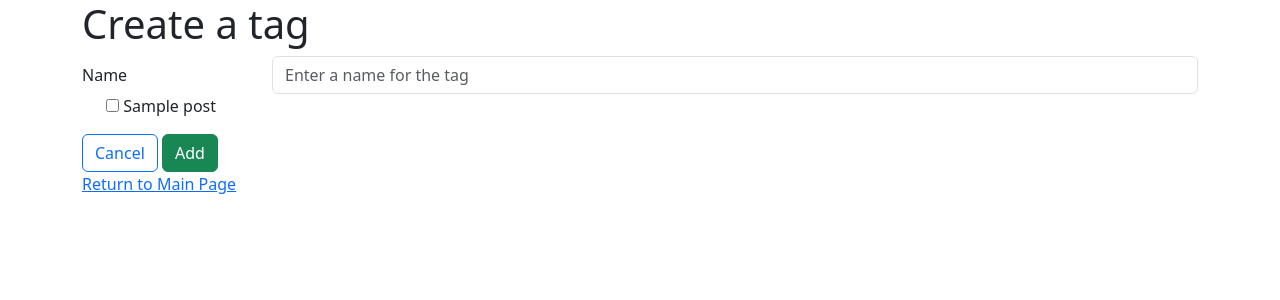
After one commit to SharonBeth/USF_27.2_Blogly-Part-II, a Flask app: page /tags/new in a window 1280 px wide. The commit adds this page. Shown: the top 300 px of the page. Run offline with Flask 3, Linux system fonts and the light colour scheme; tables that the repository leaves empty hold one stand-in row (values such as "Sample post"); some libraries are stand-ins or nearby versions.

Commit message:
Blogly-Part III for submitting

```diff
--- a/app.py
+++ b/app.py
@@ -1,9 +1,10 @@
 """Blogly application."""
 
-from flask import Flask, render_template, request, redirect
-from models import db, connect_db, User, Post
+
+from models import db, connect_db, User, Post, Tag, PostTag
 from flask_sqlalchemy import SQLAlchemy
 from sqlalchemy import text
+from flask import Flask, render_template, request, redirect, flash
 # from flask_debugtoolbar import DebugToolbarExtension
 
 app = Flask(__name__)
@@ -16,14 +17,17 @@ app.app_context().push()
 connect_db(app)
 db.create_all()
 
-# app.config['SECRET_KEY'] = "SECRET!"
+app.config['SECRET_KEY'] = "SECRET!"
 # debug = DebugToolbarExtension(app)
 
+
+######## User routes############
 @app.route("/")
 def user_list():
     """Displays user listing page. Main page"""
 
     users = User.query.all()
+
     return render_template('user_list.html', users=users)
 
 @app.route("/create_user")
@@ -76,23 +80,36 @@ def delete_user(user_id):
 
     return redirect("/")
 
+#######################Post routes#########################################
+
 @app.route("/new_post/<int:user_id>")
 def enter_post(user_id):
     user=User.query.get(user_id)
-
-    return render_template('new_post.html', user_id=user_id, user=user)
+    tags=Tag.query.all()
+    return render_template('new_post.html', user_id=user_id, user=user, tags=tags)
 
 @app.route("/new_post/<int:user_id>", methods=["POST"])
 def post_the_post(user_id):
     """Displays create_user page. """
-    title = request.form['title']
-    content  = request.form['content']
-    user_id=user_id
-    post = Post(title=title, content=content, user_id=user_id)
-    db.session.add(post)
+    # title = request.form['title']
+    # content  = request.form['content']
+    # user_id=user_id
+    # post = Post(title=title, content=content, user_id=user_id)
+    # db.session.add(post)
+    # db.session.commit()
+    # return redirect("/")
+
+    user=User.query.get_or_404(user_id)
+    tag_ids = [int(num) for num in request.form.getlist("tags")]
+    tags = Tag.query.filter(Tag.id.in_(tag_ids)).all()
+
+    new_post = Post(title=request.form['title'],
+                    content=request.form['content'],
+                    user=user,
+                    tags=tags)
+    db.session.add(new_post)
     db.session.commit()
     return redirect("/")
-
 
 @app.route("/post_details/<int:post_id>")
 def post_details(post_id):
@@ -105,7 +122,8 @@ def post_details(post_id):
 def edit_post_view(post_id):
     """View the Edit page of the Post"""
     post=Post.query.get(post_id)
-    return render_template('edit_post.html', post=post)
+    tags=Tag.query.all()
+    return render_template('edit_post.html', post=post, tags=tags)
 
 
 @app.route("/edit_post/<int:post_id>", methods=["POST"])
@@ -115,12 +133,15 @@ def edit_post(post_id):
     update_post.title = request.form['title']
     update_post.content  = request.form['content']
 
+    tag_ids = [int(num) for num in request.form.getlist("tags")]
+    update_post.tags = Tag.query.filter(Tag.id.in_(tag_ids)).all()
+
     db.session.add(update_post)
     db.session.commit()
 
     return redirect('/')
 
-@app.route("/delete_post/<int:post_id>")
+@app.route("/delete_post/<int:post_id>", methods=["POST"])
 def delete_post(post_id):
     """Delete post"""
     delete_post = Post.query.get_or_404(post_id)
@@ -128,3 +149,80 @@ def delete_post(post_id):
     db.session.commit()
 
     return redirect('/')
+
+############################Tag routes################################
+
+@app.route('/tags')
+def tags_index():
+    """Show a page with info on all tags"""
+
+    tags = Tag.query.all()
+    return render_template('tag_list.html', tags=tags)
+
+
+@app.route('/tags/new')
+def tags_new_form():
+    """Show a form to create a new tag"""
+
+    posts = Post.query.all()
+    return render_template('create_tag.html', posts=posts)
+
+
+@app.route("/tags/new", methods=["POST"])
+def tags_new():
+    """Handle form submission for creating a new tag"""
+
+    post_ids = [int(num) for num in request.form.getlist("posts")]
+    posts = Post.query.filter(Post.id.in_(post_ids)).all()
+    new_tag = Tag(name=request.form['name'], posts=posts)
+
+    db.session.add(new_tag)
+    db.session.commit()
+    flash(f"Tag '{new_tag.name}' added.")
+
+    return redirect("/tags")
+
+
+@app.route('/tags/<int:tag_id>')
+def tags_show(tag_id):
+    """Show a page with info on a specific tag"""
+
+    tag = Tag.query.get_or_404(tag_id)
+    return render_template('tag_details.html', tag=tag)
+
+
+@app.route('/tags/<int:tag_id>/edit')
+def tags_edit_form(tag_id):
+    """Show a form to edit an existing tag"""
+
+    tag = Tag.query.get_or_404(tag_id)
+    posts = Post.query.all()
+    return render_template('edit_tag.html', tag=tag, posts=posts)
+
+
+@app.route('/tags/<int:tag_id>/edit', methods=["POST"])
+def tags_edit(tag_id):
+    """Handle form submission for updating an existing tag"""
+
+    tag = Tag.query.get_or_404(tag_id)
+    tag.name = request.form['name']
+    post_ids = [int(num) for num in request.form.getlist("posts")]
+    tag.posts = Post.query.filter(Post.id.in_(post_ids)).all()
+
+    db.session.add(tag)
+    db.session.commit()
+    flash(f"Tag '{tag.name}' edited.")
+
+    return redirect("/tags")
+
+
+@app.route('/tags/<int:tag_id>/delete', methods=["POST"])
+def tags_destroy(tag_id):
+    """Handle form submission for deleting an existing tag"""
+
+    tag = Tag.query.get_or_404(tag_id)
+    db.session.delete(tag)
+    db.session.commit()
+    flash(f"Tag '{tag.name}' deleted.")
+
+    return redirect("/tags")
--- a/requirements.txt
+++ b/requirements.txt
@@ -1,5 +1,6 @@
 click==8.1.3
 Flask==2.2.3
+SQLAlchemy==2.0.5.post1
 Flask-SQLAlchemy==3.0.3
 greenlet==2.0.2
 importlib-metadata==6.0.0
@@ -7,7 +8,6 @@ itsdangerous==2.1.2
 Jinja2==3.1.2
 MarkupSafe==2.1.2
 psycopg2-binary==2.9.5
-SQLAlchemy==2.0.5.post1
 typing_extensions==4.5.0
 Werkzeug==2.2.3
 zipp==3.15.0
--- /dev/null
+++ b/templates/create_tag.html
@@ -0,0 +1,38 @@
+{% extends 'index.html' %}
+{% block title %} Create a tag {% endblock %}
+
+{% block content %}
+<h1>Create a tag</h1>
+
+<form method="POST" action="/tags/new">
+
+    <div class="form-group row">
+        <label for="name" class="col-sm-2 col-form-label d-flex align-items-center">
+            Name
+        </label>
+        <div class="col-sm-10">
+            <input type="text" class="form-control" id="name" name="name" placeholder="Enter a name for the tag">
+        </div>
+    </div>
+
+    <div class="form-check form-group row">
+        {% for post in posts %}
+        <div>
+            <input class="form-input" type="checkbox" value="{{ post.id }}" id="post_{{ post.id }}" name="posts">
+            <label class="form-check-label" for="post_{{ post.id }}">
+                {{ post.title }}
+            </label>
+        </div>
+        {% endfor %}
+    </div>
+
+    <div class="mt-3 form-group row">
+        <div class="ml-auto mr-3">
+            <a href="/tags" class="btn btn-outline-primary">Cancel</a>
+            <button type="submit" class="btn btn-success">Add</button>
+        </div>
+    </div>
+
+</form>
+
+{% endblock %}
--- a/templates/user_list.html
+++ b/templates/user_list.html
@@ -1,5 +1,5 @@
 {% extends 'index.html' %}
-{% block title %} Create a user {% endblock %}
+{% block title %} User List {% endblock %}
 
 {% block content %}
 
```
Also changed, not shown: models.py (+39 -3 lines), templates/edit_post.html (+15 -3 lines), templates/edit_tag.html (added, +38 -0 lines), templates/new_post.html (+13 -4 lines), templates/post_details.html (+21 -9 lines), templates/tag_details.html (added, +22 -0 lines), templates/tag_list.html (added, +17 -0 lines).
